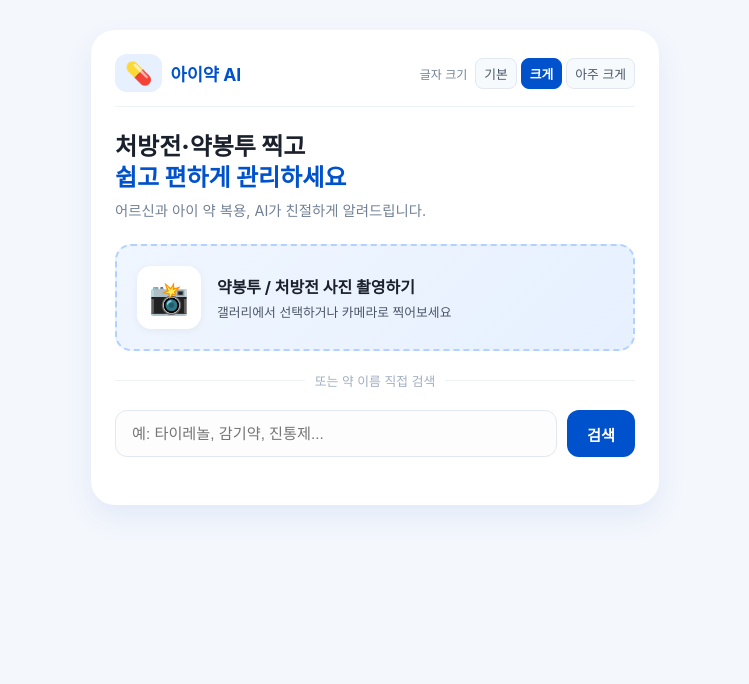
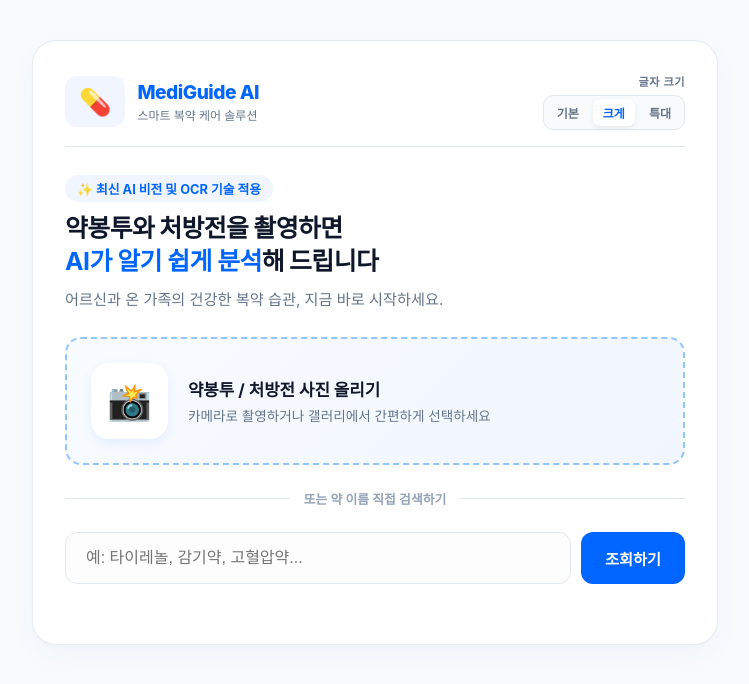
Before and after one commit to 17lucky71/medicine-guide-ai, a React (Create React App) app in the folder frontend/: page / in a window 1280 px wide. Shown: the top 684 px of the page, without its empty margins (265-1014 px from the left). Built offline with nearby package versions, Linux system fonts and the light colour scheme.

Commit message:
style: 세계 최고 수준의 모던 디자인 시스템 및 인터랙션 UI 적용

```diff
--- a/frontend/src/App.css
+++ b/frontend/src/App.css
@@ -1,344 +1,434 @@
+:root {
+  --primary: #0066ff;
+  --primary-hover: #0052cc;
+  --primary-light: #f0f5ff;
+  --bg-color: #f8fafc;
+  --card-bg: #ffffff;
+  --text-main: #0f172a;
+  --text-sub: #64748b;
+  --border-color: #e2e8f0;
+  --danger-bg: #fff1f2;
+  --danger-border: #fecdd3;
+  --danger-text: #be123c;
+  --radius-lg: 24px;
+  --radius-md: 16px;
+  --radius-sm: 12px;
+  --shadow-subtle: 0 10px 30px -5px rgba(0, 102, 255, 0.05), 0 1px 3px rgba(0, 0, 0, 0.02);
+  --shadow-hover: 0 20px 40px -10px rgba(0, 102, 255, 0.1);
+}
+
 body {
   margin: 0;
-  background-color: #f4f7fc;
+  background-color: var(--bg-color);
   font-family: -apple-system, BlinkMacSystemFont, 'Pretendard', 'Segoe UI', Roboto, sans-serif;
-  color: #2d3748;
+  color: var(--text-main);
+  -webkit-font-smoothing: antialiased;
 }
 
-/* 폰트 크기 변수 클래스 */
+/* 폰트 크기 계층 시스템 */
 .app-wrapper.font-small { font-size: 14px; }
 .app-wrapper.font-medium { font-size: 16px; }
 .app-wrapper.font-large { font-size: 19px; }
 
-/* 모바일 카드 스타일 컨테이너 */
-.mobile-container {
-  max-width: 520px;
-  margin: 30px auto;
-  padding: 24px;
-  background: #ffffff;
-  border-radius: 24px;
-  box-shadow: 0 12px 30px rgba(0, 82, 204, 0.08);
+/* 글로벌 메인 레이아웃 */
+.global-container {
+  max-width: 620px;
+  margin: 40px auto;
+  padding: 32px;
+  background: var(--card-bg);
+  border-radius: var(--radius-lg);
+  box-shadow: var(--shadow-subtle);
+  border: 1px solid rgba(226, 232, 240, 0.8);
 }
 
-/* 상단 앱바 */
-.app-header {
+/* 상단 네비게이션 헤더 */
+.global-header {
   display: flex;
   justify-content: space-between;
   align-items: center;
-  margin-bottom: 24px;
-  border-bottom: 1px solid #edf2f7;
-  padding-bottom: 14px;
+  margin-bottom: 28px;
+  padding-bottom: 16px;
+  border-bottom: 1px solid var(--border-color);
 }
 
-.brand-area {
+.brand-identity {
   display: flex;
   align-items: center;
-  gap: 8px;
+  gap: 12px;
 }
 
-.app-logo-icon {
-  font-size: 22px;
-  background: #e6f0ff;
-  padding: 6px 10px;
-  border-radius: 12px;
+.brand-icon {
+  font-size: 26px;
+  background: var(--primary-light);
+  padding: 10px 14px;
+  border-radius: var(--radius-sm);
 }
 
-.app-title {
-  font-weight: 700;
-  font-size: 1.1em;
-  color: #0052cc;
+.brand-text h1 {
+  font-size: 1.2em;
+  font-weight: 800;
+  color: var(--primary);
+  margin: 0;
+  letter-spacing: -0.5px;
 }
 
-/* 글자 크기 조절 버튼 */
-.font-resizer {
-  display: flex;
-  align-items: center;
-  gap: 4px;
+.brand-text span {
+  font-size: 0.75em;
+  color: var(--text-sub);
+  font-weight: 500;
 }
 
-.resizer-label {
-  font-size: 0.75em;
-  color: #718096;
-  margin-right: 4px;
+/* 접근성 글자 크기 패널 */
+.accessibility-panel {
+  display: flex;
+  flex-direction: column;
+  align-items: flex-end;
+  gap: 6px;
 }
 
-.font-resizer button {
-  background: #f7fafc;
-  border: 1px solid #e2e8f0;
-  border-radius: 8px;
-  padding: 5px 8px;
-  font-size: 0.8em;
-  cursor: pointer;
-  color: #4a5568;
-  transition: all 0.2s;
+.panel-label {
+  font-size: 0.7em;
+  color: var(--text-sub);
+  font-weight: 600;
+  text-transform: uppercase;
+  letter-spacing: 0.5px;
 }
 
-.font-resizer button.active {
-  background: #0052cc;
-  color: white;
-  border-color: #0052cc;
-  font-weight: 600;
+.size-buttons {
+  display: flex;
+  gap: 4px;
+  background: var(--bg-color);
+  padding: 3px;
+  border-radius: 10px;
+  border: 1px solid var(--border-color);
 }
 
-/* 히어로 배너 */
-.hero-banner {
-  margin-bottom: 24px;
+.size-buttons button {
+  background: transparent;
+  border: none;
+  border-radius: 7px;
+  padding: 5px 10px;
+  font-size: 0.75em;
+  font-weight: 600;
+  color: var(--text-sub);
+  cursor: pointer;
+  transition: all 0.2s cubic-bezier(0.4, 0, 0.2, 1);
+}
+
+.size-buttons button.active {
+  background: var(--card-bg);
+  color: var(--primary);
+  box-shadow: 0 2px 5px rgba(0,0,0,0.08);
+}
+
+/* 히어로 섹션 */
+.hero-section {
+  margin-bottom: 28px;
   text-align: left;
 }
 
-.hero-banner h2 {
-  font-size: 1.5em;
-  font-weight: 800;
-  color: #1a202c;
-  margin: 0 0 6px 0;
-  line-height: 1.3;
+.hero-badge {
+  display: inline-block;
+  padding: 4px 12px;
+  background: var(--primary-light);
+  color: var(--primary);
+  border-radius: 20px;
+  font-size: 0.8em;
+  font-weight: 700;
+  margin-bottom: 10px;
 }
 
-.hero-banner h2 span {
-  color: #0052cc;
+.hero-section h2 {
+  font-size: 1.55em;
+  font-weight: 800;
+  color: var(--text-main);
+  margin: 0 0 8px 0;
+  line-height: 1.35;
+  letter-spacing: -0.5px;
 }
 
-.hero-banner p {
-  font-size: 0.9em;
-  color: #718096;
+.hero-section h2 strong {
+  color: var(--primary);
+}
+
+.hero-section p {
+  font-size: 0.95em;
+  color: var(--text-sub);
   margin: 0;
 }
 
-/* 업로드 카드 */
-.upload-card {
-  background: linear-gradient(135deg, #f0f6ff 0%, #e6f0ff 100%);
-  border: 2px dashed #b3d1ff;
-  border-radius: 16px;
-  padding: 20px;
+/* 업로드 드롭존 카드 */
+.upload-section-card {
+  background: linear-gradient(135deg, #f8fbff 0%, #f0f5ff 100%);
+  border: 2px dashed #93c5fd;
+  border-radius: var(--radius-md);
+  padding: 24px;
   cursor: pointer;
-  transition: all 0.2s ease;
-  margin-bottom: 20px;
+  transition: all 0.3s ease;
+  margin-bottom: 24px;
 }
 
-.upload-card:hover {
-  border-color: #0052cc;
-  box-shadow: 0 4px 12px rgba(0, 82, 204, 0.1);
+.upload-section-card:hover {
+  border-color: var(--primary);
+  box-shadow: var(--shadow-hover);
+  transform: translateY(-2px);
 }
 
-.upload-label {
+.upload-dropzone {
   display: flex;
   align-items: center;
-  gap: 16px;
+  gap: 20px;
   cursor: pointer;
 }
 
-.upload-icon-wrapper {
-  font-size: 32px;
-  background: #ffffff;
-  padding: 12px;
-  border-radius: 14px;
-  box-shadow: 0 2px 8px rgba(0,0,0,0.05);
+.upload-icon-circle {
+  font-size: 36px;
+  background: var(--card-bg);
+  padding: 16px;
+  border-radius: 18px;
+  box-shadow: 0 4px 12px rgba(0, 102, 255, 0.08);
 }
 
-.upload-text-group {
-  display: flex;
-  flex-direction: column;
-  gap: 4px;
+.upload-content-info h3 {
+  font-size: 1.05em;
+  font-weight: 700;
+  color: var(--text-main);
+  margin: 0 0 4px 0;
 }
 
-.upload-text-group strong {
-  font-size: 1em;
-  color: #1a202c;
+.upload-content-info p {
+  font-size: 0.85em;
+  color: var(--text-sub);
+  margin: 0;
 }
 
-.upload-text-group span {
-  font-size: 0.8em;
-  color: #4a5568;
+.active-preview-box {
+  margin-top: 16px;
+  position: relative;
+  text-align: center;
+  background: var(--card-bg);
+  padding: 12px;
+  border-radius: var(--radius-sm);
+  border: 1px solid var(--border-color);
 }
 
-.image-preview {
-  margin-top: 14px;
-  text-align: center;
-  background: #ffffff;
-  padding: 12px;
-  border-radius: 12px;
+.active-preview-box img {
+  max-width: 100%;
+  max-height: 160px;
+  border-radius: 8px;
+  object-fit: contain;
 }
 
-.image-preview img {
-  max-width: 100%;
-  max-height: 140px;
-  border-radius: 8px;
-  margin-bottom: 6px;
-}
-
-.image-preview p {
-  margin: 0;
-  font-size: 0.85em;
-  color: #0052cc;
-  font-weight: 600;
+.preview-status-badge {
+  margin-top: 8px;
+  font-size: 0.8em;
+  font-weight: 700;
+  color: var(--primary);
 }
 
 /* 구분선 */
-.divider-line {
+.section-separator {
   display: flex;
   align-items: center;
   text-align: center;
-  color: #a0aec0;
+  color: #94a3b8;
   font-size: 0.8em;
-  margin: 20px 0;
+  font-weight: 600;
+  margin: 24px 0;
 }
 
-.divider-line::before,
-.divider-line::after {
+.section-separator::before,
+.section-separator::after {
   content: '';
   flex: 1;
-  border-bottom: 1px solid #edf2f7;
+  border-bottom: 1px solid var(--border-color);
 }
 
-.divider-line span {
-  padding: 0 10px;
+.section-separator span {
+  padding: 0 14px;
 }
 
-/* 검색창 */
-.search-box-wrapper {
+/* 검색 입력창 구역 */
+.search-input-group {
   display: flex;
   gap: 10px;
-  margin-bottom: 24px;
+  margin-bottom: 28px;
 }
 
-.modern-search-input {
+.premium-search-bar {
   flex: 1;
-  padding: 14px 16px;
-  border: 1.5px solid #e2e8f0;
-  border-radius: 12px;
-  font-size: 0.95em;
+  padding: 16px 20px;
+  border: 1.5px solid var(--border-color);
+  border-radius: var(--radius-sm);
+  font-size: 1em;
   outline: none;
   background: #fdfdfe;
-  transition: all 0.2s;
+  transition: all 0.2s ease;
 }
 
-.modern-search-input:focus {
-  border-color: #0052cc;
-  background: #ffffff;
-  box-shadow: 0 0 0 3px rgba(0, 82, 204, 0.1);
+.premium-search-bar:focus {
+  border-color: var(--primary);
+  background: var(--card-bg);
+  box-shadow: 0 0 0 4px rgba(0, 102, 255, 0.1);
 }
 
-.modern-search-btn {
-  padding: 0 20px;
-  background-color: #0052cc;
+.premium-search-submit {
+  padding: 0 24px;
+  background-color: var(--primary);
   color: white;
   border: none;
-  border-radius: 12px;
+  border-radius: var(--radius-sm);
   font-size: 0.95em;
-  font-weight: 600;
+  font-weight: 700;
   cursor: pointer;
-  transition: background-color 0.2s;
+  transition: background-color 0.2s ease, transform 0.1s ease;
 }
 
-.modern-search-btn:hover {
-  background-color: #0041a3;
+.premium-search-submit:hover {
+  background-color: var(--primary-hover);
 }
 
-.loading-spinner {
-  text-align: center;
-  padding: 16px;
-  color: #0052cc;
-  font-weight: 600;
-  font-size: 0.9em;
+.premium-search-submit:active {
+  transform: scale(0.98);
 }
 
-/* 결과 카드 */
-.result-result-card {
-  background: #f8fafc;
-  border: 1px solid #e2e8f0;
-  border-radius: 16px;
-  padding: 20px;
+/* 로딩 상태 */
+.loading-state-container {
+  display: flex;
+  align-items: center;
+  justify-content: center;
+  gap: 12px;
+  padding: 24px;
+  color: var(--primary);
+  font-weight: 600;
+  font-size: 0.95em;
 }
 
-.result-card-top {
+.spinner-dot {
+  width: 18px;
+  height: 18px;
+  border: 3px solid rgba(0, 102, 255, 0.2);
+  border-top-color: var(--primary);
+  border-radius: 50%;
+  animation: spin 0.8s linear infinite;
+}
+
+@keyframes spin {
+  to { transform: rotate(360deg); }
+}
+
+/* 결과 마스터 카드 */
+.result-master-card {
+  background: #f8fafc;
+  border: 1px solid var(--border-color);
+  border-radius: var(--radius-md);
+  padding: 24px;
+  animation: fadeIn 0.4s ease-out;
+}
+
+@keyframes fadeIn {
+  from { opacity: 0; transform: translateY(6px); }
+  to { opacity: 1; transform: translateY(0); }
+}
+
+.card-top-bar {
   display: flex;
   justify-content: space-between;
   align-items: center;
-  margin-bottom: 12px;
+  margin-bottom: 14px;
 }
 
-.result-badge {
+.result-tag-pill {
   font-size: 0.75em;
-  background: #e6f0ff;
-  color: #0052cc;
-  padding: 4px 10px;
+  background: var(--primary-light);
+  color: var(--primary);
+  padding: 5px 12px;
   border-radius: 20px;
   font-weight: 700;
+  letter-spacing: -0.2px;
 }
 
-.tts-action-btn {
-  background-color: #38a169;
+.tts-voice-trigger {
+  background-color: #10b981;
   color: white;
   border: none;
-  padding: 6px 12px;
+  padding: 7px 14px;
   border-radius: 8px;
-  font-size: 0.8em;
-  font-weight: 600;
+  font-size: 0.85em;
+  font-weight: 700;
   cursor: pointer;
-  transition: background-color 0.2s;
+  transition: background-color 0.2s ease;
 }
 
-.tts-action-btn:hover {
-  background-color: #2f855a;
+.tts-voice-trigger:hover {
+  background-color: #059669;
 }
 
-.medicine-title {
-  font-size: 1.25em;
-  font-weight: 700;
-  color: #1a202c;
-  margin: 0 0 16px 0;
-  border-bottom: 1px solid #edf2f7;
-  padding-bottom: 10px;
+.result-main-title {
+  font-size: 1.35em;
+  font-weight: 800;
+  color: var(--text-main);
+  margin: 0 0 20px 0;
+  padding-bottom: 12px;
+  border-bottom: 1px solid var(--border-color);
+  letter-spacing: -0.5px;
 }
 
-.info-section {
+.result-details-stack {
   display: flex;
   flex-direction: column;
-  gap: 14px;
+  gap: 16px;
 }
 
-.info-row {
+.detail-row-item {
   display: flex;
-  gap: 12px;
+  gap: 14px;
   align-items: flex-start;
+  background: var(--card-bg);
+  padding: 14px 16px;
+  border-radius: var(--radius-sm);
+  border: 1px solid rgba(226, 232, 240, 0.6);
 }
 
-.info-icon {
-  font-size: 1.2em;
-  background: #edf2f7;
-  padding: 6px;
+.row-icon-box {
+  font-size: 1.25em;
+  background: var(--bg-color);
+  padding: 8px;
   border-radius: 10px;
+  display: flex;
+  align-items: center;
+  justify-content: center;
 }
 
-.info-row strong {
+.item-label {
   display: block;
-  font-size: 0.85em;
-  color: #4a5568;
-  margin-bottom: 2px;
+  font-size: 0.8em;
+  color: var(--text-sub);
+  font-weight: 700;
+  margin-bottom: 3px;
 }
 
-.info-row p {
+.row-text-box p {
   margin: 0;
-  color: #2d3748;
+  color: var(--text-main);
   font-size: 0.95em;
-  line-height: 1.5;
+  line-height: 1.6;
 }
 
-.warning-box {
-  background: #fff5f5;
-  border: 1px solid #feb2b2;
-  padding: 12px;
-  border-radius: 12px;
+.warning-highlight-box {
+  background: var(--danger-bg);
+  border-color: var(--danger-border);
 }
 
-.warning-box .info-icon {
-  background: #fed7d7;
+.warning-highlight-box .row-icon-box {
+  background: #fee2e2;
 }
 
-.warning-box strong {
-  color: #c53030;
+.warning-highlight-box .item-label {
+  color: var(--danger-text);
 }
 
-.warning-box p {
-  color: #9b2c2c;
+.warning-highlight-box p {
+  color: #881337;
+  font-weight: 600;
 }
--- a/frontend/src/App.js
+++ b/frontend/src/App.js
@@ -4,7 +4,7 @@ import './App.css';
 function App() {
   const [query, setQuery] = useState('');
   const [result, setResult] = useState(null);
-  const [fontSize, setFontSize] = useState('medium');
+  const [fontSize, setFontSize] = useState('medium'); // 'small', 'medium', 'large'
   const [selectedImage, setSelectedImage] = useState(null);
   const [loading, setLoading] = useState(false);
 
@@ -16,9 +16,9 @@ function App() {
     setTimeout(() => {
       setResult({
         name: query,
-        efficacy: '통증 완화, 해열 및 소염 작용을 돕습니다.',
-        dosage: '1일 3회, 식후 30분 복용 (증상에 따라 조절)',
-        warning: '복용 중 음주는 피해주시고, 졸음이 올 수 있으니 운전 시 주의하세요.',
+        efficacy: '해열, 진통, 소염 작용을 통해 두통과 발열 증상을 빠르게 완화해 줍니다.',
+        dosage: '1일 3회, 매 식후 30분에 물과 함께 복용하세요.',
+        warning: '음주 후 복용은 간 손상을 유발할 수 있으므로 절대 금합니다.',
       });
       setLoading(false);
     }, 600);
@@ -33,10 +33,10 @@ function App() {
       setTimeout(() => {
         setQuery('타이레놀정 500mg');
         setResult({
-          name: '타이레놀정 500mg (처방전/약봉투 인식)',
+          name: '타이레놀정 500mg (AI 스마트 인식)',
           efficacy: '발열 및 통증, 두통, 신경통, 근육통 완화',
-          dosage: '1일 3~4회, 필요시 공복을 피하여 복용',
-          warning: '매일 한 잔 이상 술을 마시는 사람이 이 약을 복용할 경우 간 손상이 유발될 수 있습니다.',
+          dosage: '1일 3~4회, 필요시 공복을 피하여 1~2알 복용',
+          warning: '매일 세 잔 이상 정기적으로 술을 마시는 사람이 복용할 경우 반드시 의사와 상의하세요.',
         });
         setLoading(false);
       }, 1000);
@@ -62,16 +62,21 @@ function App() {
 
   return (
     <div className={`app-wrapper font-${fontSize}`}>
-      <div className="mobile-container">
+      <div className="global-container">
 
-        {/* 상단 앱바 영역 */}
-        <header className="app-header">
-          <div className="brand-area">
-            <span className="app-logo-icon">💊</span>
-            <span className="app-title">아이약 AI</span>
+        {/* 상단 네비게이션 헤더 */}
+        <header className="global-header">
+          <div className="brand-identity">
+            <div className="brand-icon">💊</div>
+            <div className="brand-text">
+              <h1>MediGuide AI</h1>
+              <span>스마트 복약 케어 솔루션</span>
             </div>
-          <div className="font-resizer">
-            <span className="resizer-label">글자 크기</span>
+          </div>
+
+          <div className="accessibility-panel">
+            <span className="panel-label">글자 크기</span>
+            <div className="size-buttons">
               <button
                 type="button"
                 className={fontSize === 'small' ? 'active' : ''}
@@ -86,23 +91,25 @@ function App() {
                 type="button"
                 className={fontSize === 'large' ? 'active' : ''}
                 onClick={() => setFontSize('large')}
-            >아주 크게</button>
+              >특대</button>
+            </div>
           </div>
         </header>
 
-        {/* 메인 타이틀 배너 */}
-        <div className="hero-banner">
-          <h2>처방전·약봉투 찍고<br/><span>쉽고 편하게 관리하세요</span></h2>
-          <p>어르신과 아이 약 복용, AI가 친절하게 알려드립니다.</p>
-        </div>
+        {/* 히어로 타이틀 섹션 */}
+        <section className="hero-section">
+          <div className="hero-badge">✨ 최신 AI 비전 및 OCR 기술 적용</div>
+          <h2>약봉투와 처방전을 촬영하면<br/><strong>AI가 알기 쉽게 분석</strong>해 드립니다</h2>
+          <p>어르신과 온 가족의 건강한 복약 습관, 지금 바로 시작하세요.</p>
+        </section>
 
-        {/* OCR 사진 업로드 카드 */}
-        <div className="upload-card">
-          <label htmlFor="ocr-file-input" className="upload-label">
-            <div className="upload-icon-wrapper">📸</div>
-            <div className="upload-text-group">
-              <strong>약봉투 / 처방전 사진 촬영하기</strong>
-              <span>갤러리에서 선택하거나 카메라로 찍어보세요</span>
+        {/* OCR 사진 업로드 인터랙티브 카드 */}
+        <section className="upload-section-card">
+          <label htmlFor="ocr-file-input" className="upload-dropzone">
+            <div className="upload-icon-circle">📸</div>
+            <div className="upload-content-info">
+              <h3>약봉투 / 처방전 사진 올리기</h3>
+              <p>카메라로 촬영하거나 갤러리에서 간편하게 선택하세요</p>
             </div>
           </label>
           <input
@@ -113,67 +120,74 @@ function App() {
             style={{ display: 'none' }}
           />
           {selectedImage && (
-            <div className="image-preview">
-              <img src={selectedImage} alt="업로드 미리보기" />
-              <p>✨ 사진 분석이 완료되었습니다!</p>
+            <div className="active-preview-box">
+              <img src={selectedImage} alt="업로드된 약봉투" />
+              <div className="preview-status-badge">✨ AI 정밀 분석 완료</div>
             </div>
           )}
+        </section>
+
+        <div className="section-separator">
+          <span>또는 약 이름 직접 검색하기</span>
         </div>
 
-        <div className="divider-line"><span>또는 약 이름 직접 검색</span></div>
-
-        {/* 검색 입력창 */}
-        <form onSubmit={handleSearch} className="search-box-wrapper">
+        {/* 통합 검색 Form */}
+        <form onSubmit={handleSearch} className="search-input-group">
           <input
             type="text"
             value={query}
             onChange={(e) => setQuery(e.target.value)}
-            placeholder="예: 타이레놀, 감기약, 진통제..."
-            className="modern-search-input"
+            placeholder="예: 타이레놀, 감기약, 고혈압약..."
+            className="premium-search-bar"
           />
-          <button type="submit" className="modern-search-btn">검색</button>
+          <button type="submit" className="premium-search-submit">조회하기</button>
         </form>
 
-        {loading && <div className="loading-spinner">⏳ AI가 약 정보를 분석하고 있어요...</div>}
+        {loading && (
+          <div className="loading-state-container">
+            <div className="spinner-dot"></div>
+            <span>AI가 의약품 안전 정보를 분석하고 있습니다...</span>
+          </div>
+        )}
 
-        {/* 결과 카드 영역 */}
+        {/* 결과 카드 섹션 */}
         {result && !loading && (
-          <div className="result-result-card">
-            <div className="result-card-top">
-              <div className="result-badge">AI 분석 완료</div>
-              <button type="button" onClick={handleSpeak} className="tts-action-btn">
-                🔊 음성으로 듣기
+          <article className="result-master-card">
+            <div className="card-top-bar">
+              <div className="result-tag-pill">안전 검토 완료</div>
+              <button type="button" onClick={handleSpeak} className="tts-voice-trigger">
+                🔊 음성 안내 듣기
               </button>
             </div>
 
-            <h3 className="medicine-title">{result.name}</h3>
+            <h3 className="result-main-title">{result.name}</h3>
 
-            <div className="info-section">
-              <div className="info-row">
-                <span className="info-icon">✨</span>
-                <div>
-                  <strong>효능 및 효과</strong>
+            <div className="result-details-stack">
+              <div className="detail-row-item">
+                <div className="row-icon-box">✨</div>
+                <div className="row-text-box">
+                  <span className="item-label">효능 및 효과</span>
                   <p>{result.efficacy}</p>
                 </div>
               </div>
 
-              <div className="info-row">
-                <span className="info-icon">⏰</span>
-                <div>
-                  <strong>용법 및 용량</strong>
+              <div className="detail-row-item">
+                <div className="row-icon-box">⏰</div>
+                <div className="row-text-box">
+                  <span className="item-label">용법 및 용량</span>
                   <p>{result.dosage}</p>
                 </div>
               </div>
 
-              <div className="info-row warning-box">
-                <span className="info-icon">⚠️</span>
-                <div>
-                  <strong>주의사항</strong>
+              <div className="detail-row-item warning-highlight-box">
+                <div className="row-icon-box alert-icon">⚠️</div>
+                <div className="row-text-box">
+                  <span className="item-label">주의사항 및 금기</span>
                   <p>{result.warning}</p>
                 </div>
               </div>
             </div>
-          </div>
+          </article>
         )}
 
       </div>
```
Lines whose indentation alone changed are shown as unchanged.
